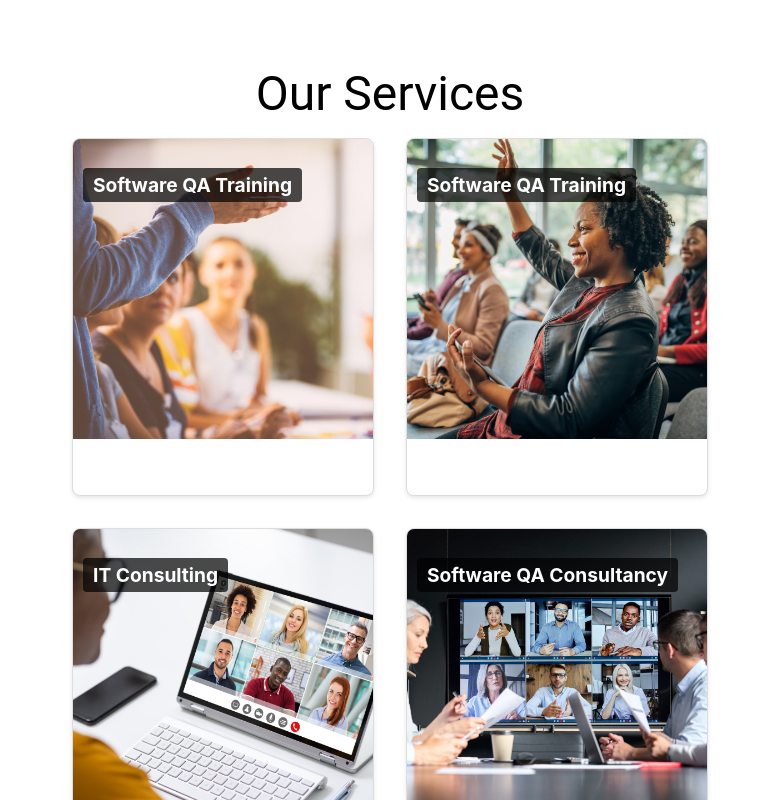
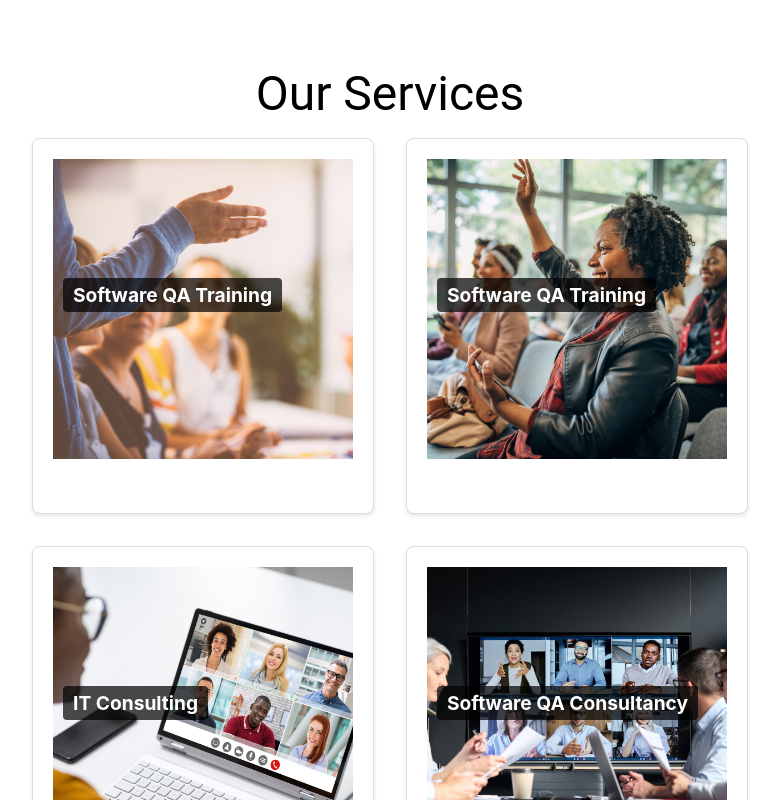
Before and after one commit to kgauzampe/econo, a React (Create React App) app: page / in a window 1280 px wide. Shown: the part 960-1760 px from the top of the page, without its empty margins (250-1029 px from the left). Built offline with nearby package versions, Linux system fonts and the light colour scheme.

Commit message:
Style Update

```diff
--- a/src/Components/Card1/card1.css
+++ b/src/Components/Card1/card1.css
@@ -7,10 +7,18 @@
   box-shadow: 0 2px 4px rgba(0, 0, 0, 0.1);
   overflow: hidden;
   width: 300px;
+  border: 1px solid #ccc;
+  padding: 20px;
+  width: 300px;
+  display: flex;
+  flex-direction: column;
+  align-items: center; /* Center horizontally */
+  text-align: center; /* Center text */
 }
 
 .card-image-container {
   position: relative;
+  margin-bottom: 10px;
 }
 
 .card-image {
@@ -19,8 +27,8 @@
 }
 
 .card-title {
-  position: absolute;
-  top: 10px;
+  position: relative;
+  top: 50%;
   left: 10px;
   color: #fff;
   background-color: rgba(0, 0, 0, 0.7);
@@ -31,4 +39,6 @@
 
 .card-content {
   padding: 10px;
+  font-size: 1rem;
+  margin: 0;
 }
--- a/src/Components/Card4/card4.css
+++ b/src/Components/Card4/card4.css
@@ -20,7 +20,7 @@
 
 .card-title {
   position: absolute;
-  top: 10px;
+  top: 100px;
   left: 10px;
   color: #fff;
   background-color: rgba(0, 0, 0, 0.7);
```
